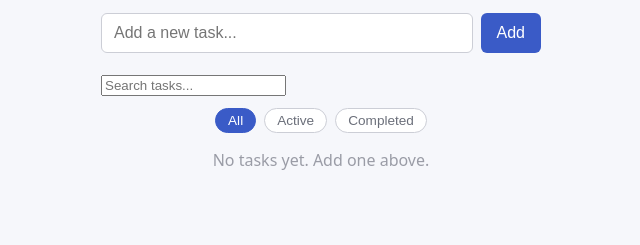
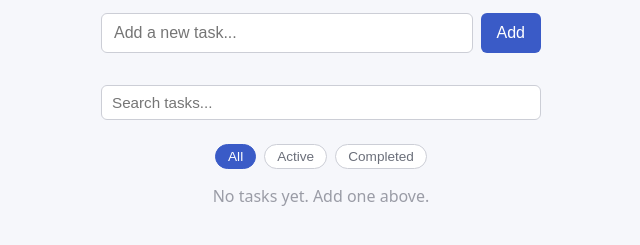
Before and after one commit to rahulnashier/todo-list, a website: page index.html in a window 1280 px wide. Shown: the part 169-414 px from the top of the page, without its empty margins (319-959 px from the left). Drawn offline with Linux system fonts and the light colour scheme.

Commit message:
Add styles for search input field

```diff
--- a/style.css
+++ b/style.css
@@ -203,3 +203,14 @@ body.dark-theme #task-count {
 #theme-toggle:hover {
       background: #f0f2fa;
 }
+
+
+#search-input {
+    width: 100%;
+    margin: 12px 0;
+    padding: 8px 10px;
+    border: 1px solid #ccced6;
+    border-radius: 6px;
+    font-size: 0.95rem;
+    box-sizing: border-box;
+}
```
